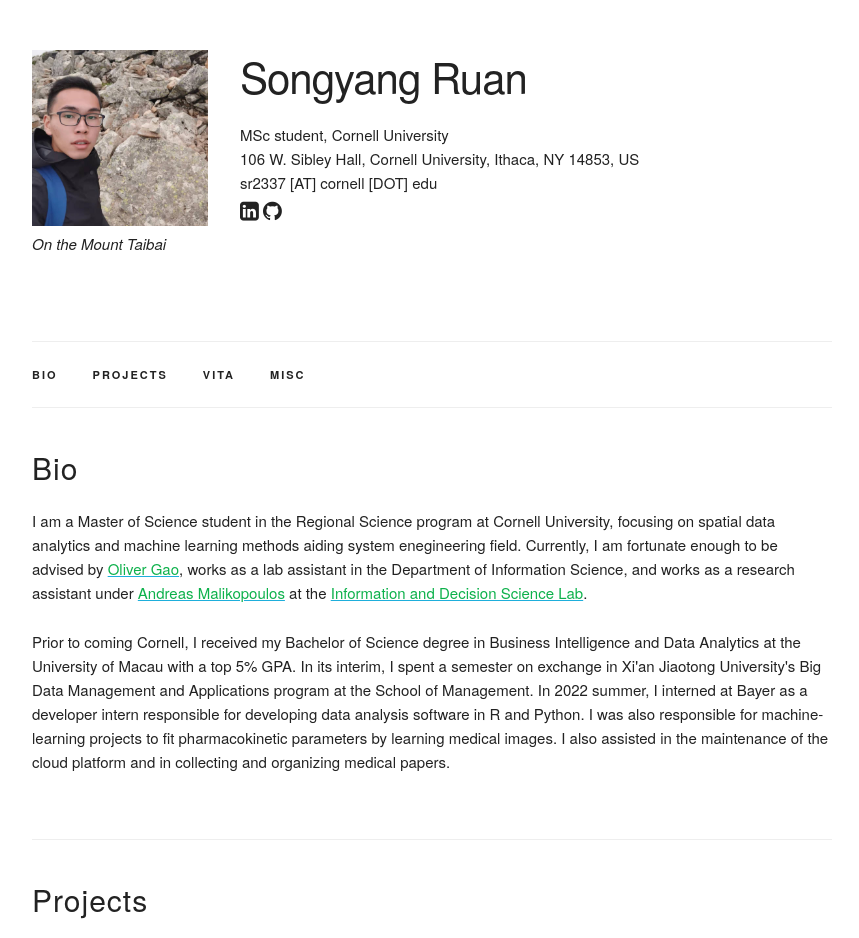
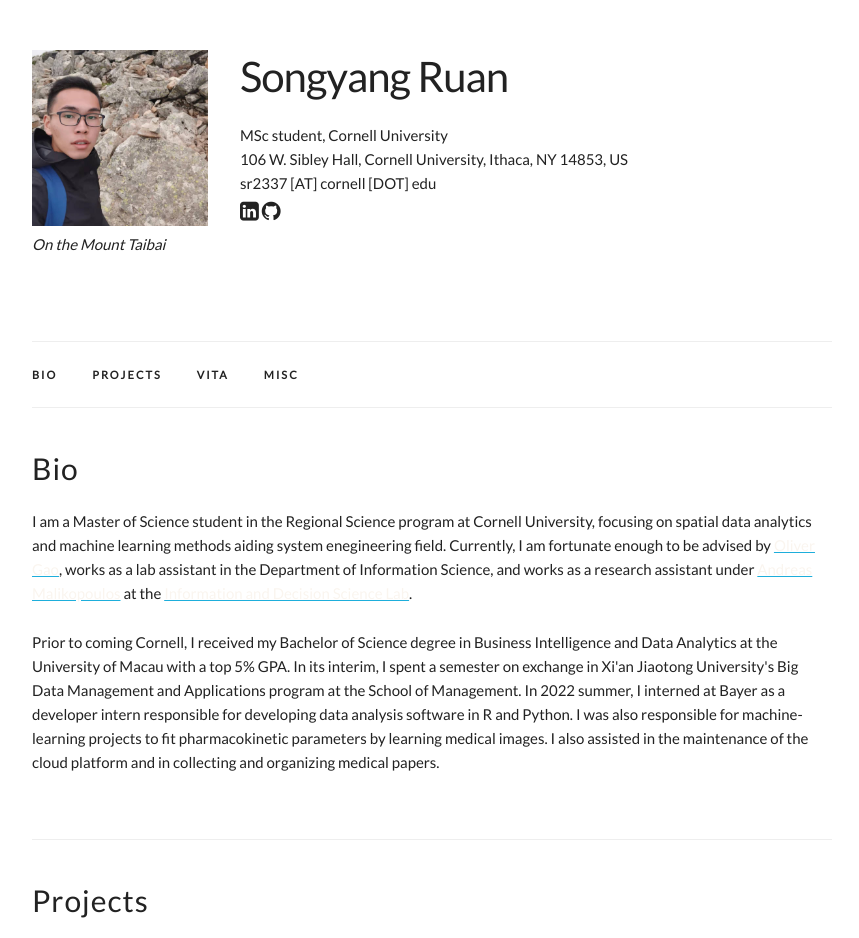
Before and after one commit to Horatioj/Horatioj.github.io, a Jekyll site: the page built from index.html, in a window 1280 px wide. Shown: the top 938 px of the page, without its empty margins (208-1067 px from the left). Built offline with Jekyll 4.4.1, drawn with Linux system fonts in a browser that asks for light colours; grey boxes are pictures that could not be loaded.

Commit message:
update font

```diff
--- a/index.html
+++ b/index.html
@@ -7,8 +7,8 @@
   <h4>Bio</h4>
   <p>
     I am a Master of Science student in the Regional Science program at Cornell University, focusing on spatial data analytics and machine learning methods aiding system enegineering field.
-    Currently, I am fortunate enough to be advised by <a href = "https://www.cee.cornell.edu/faculty-directory/h-oliver-gao" target = "_blank"><font color="#0db14b"> Oliver Gao</font></a>, works as a lab assistant in the Department of Information Science,
-    and works as a research assistant under <a href="https://www.cee.cornell.edu/faculty-directory/andreas-malikopoulos"><font color="#0db14b"> Andreas Malikopoulos</font></a> at the <a href="https://ids-lab.net/"><font color="#0db14b"> Information and Decision Science Lab</font></a>.
+    Currently, I am fortunate enough to be advised by <a href = "https://www.cee.cornell.edu/faculty-directory/h-oliver-gao" target = "_blank"><font color="#FAF5EF"> Oliver Gao</font></a>, works as a lab assistant in the Department of Information Science,
+    and works as a research assistant under <a href="https://www.cee.cornell.edu/faculty-directory/andreas-malikopoulos"><font color="#FAF5EF"> Andreas Malikopoulos</font></a> at the <a href="https://ids-lab.net/"><font color="#FAF5EF"> Information and Decision Science Lab</font></a>.
   </p>
 
   <p>
@@ -97,7 +97,7 @@
 <div class="docs-section" id="resume">
   <h4>Vitæ</h4>
 
-  <p>Click <a href="https://1drv.ms/b/s!Akq8VjNqWB4t8UY91KPcuP9DNSUW?e=jAUr9s" target="_blank"><font color="#0db14b">here</font></a> to get access to my up-to-date CV. <a href="https://1drv.ms/b/s!Akq8VjNqWB4t8UUxLkZfy6ycV6Kt?e=fv1Klu" target="_blank"><font color="#0db14b">中文版CV</font></a></p>
+  <p>Click <a href="https://1drv.ms/b/s!Akq8VjNqWB4t8UY91KPcuP9DNSUW?e=jAUr9s" target="_blank"><font color="#FAF5EF">here</font></a> to get access to my up-to-date CV. <a href="https://1drv.ms/b/s!Akq8VjNqWB4t8UUxLkZfy6ycV6Kt?e=fv1Klu" target="_blank"><font color="#FAF5EF">中文版CV</font></a></p>
 
   <!-- The Timeline -->
   <ul class="timeline">
@@ -130,5 +130,5 @@
 </div>
 
 <div class="docs-section" id="template">
-  This website theme is based on the templates by <a href="https://faculty.washington.edu/msaveski/"><font color="#0db14b"> Martin Saveski</font></a>.
+  This website theme is based on the templates by <a href="https://faculty.washington.edu/msaveski/"><font color="##FAF5EF"> Martin Saveski</font></a>.
 </div>
```
Also changed, not shown: libs/external/skeleton/normalize.css, libs/external/skeleton/skeleton.css.
